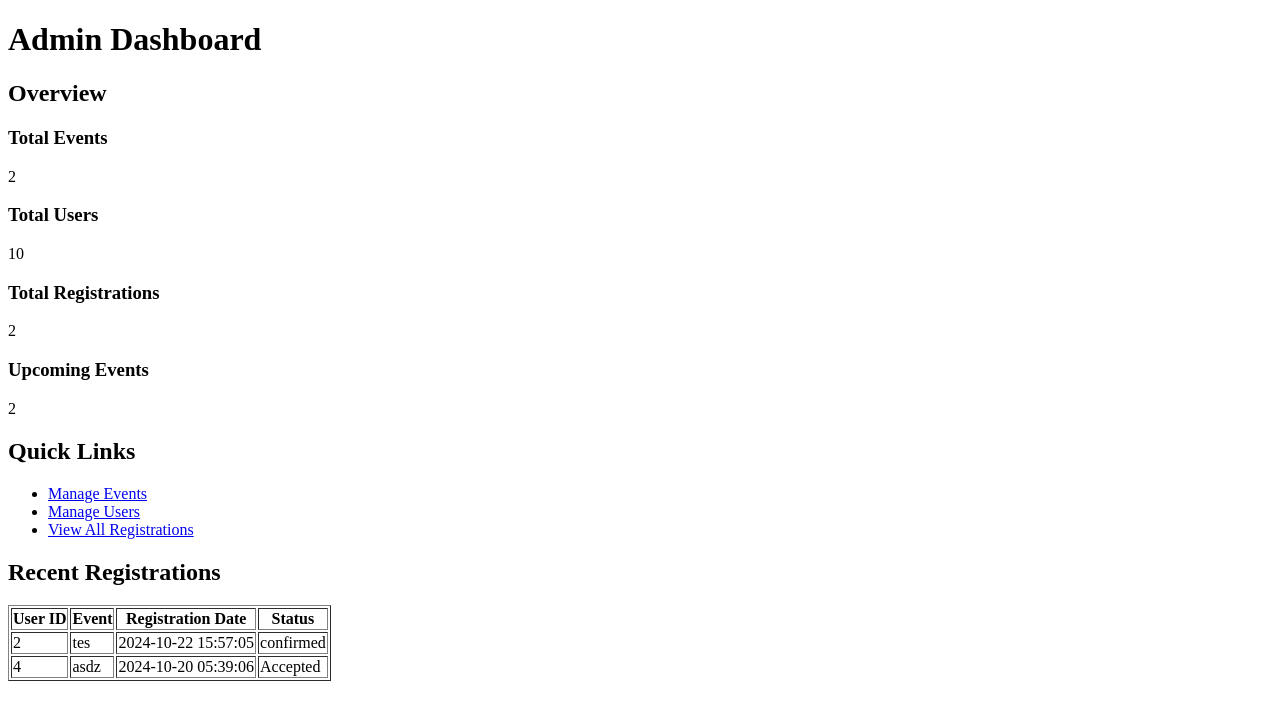
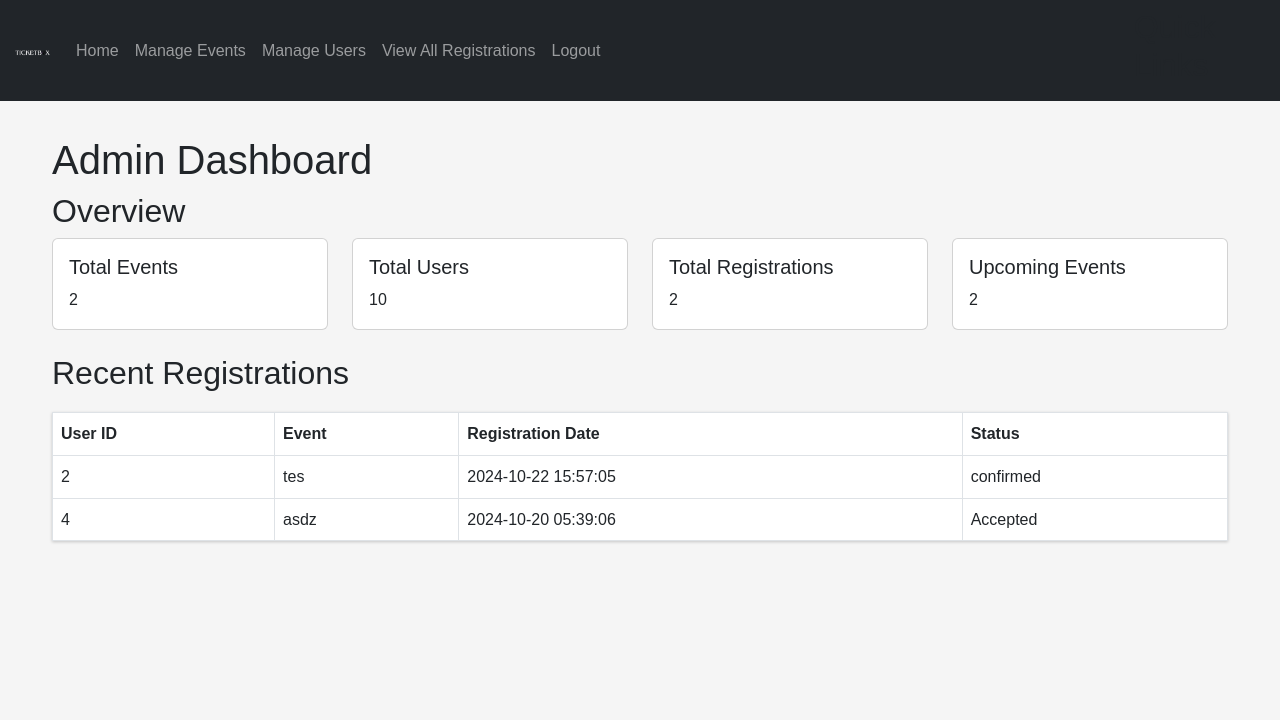
Before and after one commit to itzreiii/midExam-lecWebProg, a PHP site: page /uts/admin/dashboard.php in a window 1280 px wide. Shown: the top 720 px of the page. Run offline with PHP 8.4, Linux system fonts and the light colour scheme; a user stored in the database is signed in; data comes from the database, SQL or seed files in the repository.

Commit message:
ui admin

```diff
--- a/lec/admin/dashboard.php
+++ b/lec/admin/dashboard.php
@@ -25,58 +25,63 @@ $query = "SELECT r.*, e.name
           JOIN events e ON r.event_id = e.id
           ORDER BY r.registration_date DESC
           LIMIT 10;";
-
 $recent_registrations = $db->query($query)->fetchAll(PDO::FETCH_ASSOC);
 
-
+include_once '../includes/adminheader.php';  // Include the header/navbar
 ?>
 
-<!DOCTYPE html>
-<html>
-<head>
-    <title>Admin Dashboard</title>
-</head>
-<body>
+<div class="container mt-5 pt-5">
     <h1>Admin Dashboard</h1>
 
     <!-- Statistics -->
     <h2>Overview</h2>
-    <div class="stats">
-        <div>
-            <h3>Total Events</h3>
-            <p><?= $stats['total_events'] ?></p>
+    <div class="row">
+        <div class="col-md-3">
+            <div class="card">
+                <div class="card-body">
+                    <h5 class="card-title">Total Events</h5>
+                    <p class="card-text"><?= $stats['total_events'] ?></p>
                 </div>
-        <div>
-            <h3>Total Users</h3>
-            <p><?= $stats['total_users'] ?></p>
             </div>
-        <div>
-            <h3>Total Registrations</h3>
-            <p><?= $stats['total_registrations'] ?></p>
         </div>
-        <div>
-            <h3>Upcoming Events</h3>
-            <p><?= $stats['upcoming_events'] ?></p>
+        <div class="col-md-3">
+            <div class="card">
+                <div class="card-body">
+                    <h5 class="card-title">Total Users</h5>
+                    <p class="card-text"><?= $stats['total_users'] ?></p>
+                </div>
+            </div>
+        </div>
+        <div class="col-md-3">
+            <div class="card">
+                <div class="card-body">
+                    <h5 class="card-title">Total Registrations</h5>
+                    <p class="card-text"><?= $stats['total_registrations'] ?></p>
+                </div>
+            </div>
+        </div>
+        <div class="col-md-3">
+            <div class="card">
+                <div class="card-body">
+                    <h5 class="card-title">Upcoming Events</h5>
+                    <p class="card-text"><?= $stats['upcoming_events'] ?></p>
+                </div>
+            </div>
         </div>
     </div>
 
-    <!-- Quick Links -->
-    <h2>Quick Links</h2>
-    <ul>
-        <li><a href="event-management.php">Manage Events</a></li>
-        <li><a href="user-management.php">Manage Users</a></li>
-        <li><a href="registrations.php">View All Registrations</a></li>
-    </ul>
-
     <!-- Recent Registrations -->
-    <h2>Recent Registrations</h2>
-    <table border="1">
+    <h2 class="mt-4">Recent Registrations</h2>
+    <table class="table table-bordered">
+        <thead>
             <tr>
                 <th>User ID</th>
                 <th>Event</th>
                 <th>Registration Date</th>
                 <th>Status</th>
             </tr>
+        </thead>
+        <tbody>
             <?php foreach ($recent_registrations as $reg): ?>
             <tr>
                 <td><?= htmlspecialchars($reg['user_id']) ?></td>
@@ -85,6 +90,12 @@ $recent_registrations = $db->query($query)->fetchAll(PDO::FETCH_ASSOC);
                 <td><?= $reg['status'] ?></td>
             </tr>
             <?php endforeach; ?>
+        </tbody>
     </table>
+</div>
+
+<script src="https://code.jquery.com/jquery-3.5.1.slim.min.js"></script>
+<script src="https://cdn.jsdelivr.net/npm/@popperjs/core@2.9.1/dist/umd/popper.min.js"></script>
+<script src="https://stackpath.bootstrapcdn.com/bootstrap/4.5.2/js/bootstrap.min.js"></script>
 </body>
 </html>
--- a/lec/admin/event-management.php
+++ b/lec/admin/event-management.php
@@ -81,6 +81,8 @@ if ($_SERVER['REQUEST_METHOD'] == 'POST') {
 $query = "SELECT * FROM events ORDER BY date DESC";
 $stmt = $db->query($query);
 $events = $stmt->fetchAll(PDO::FETCH_ASSOC);
+
+include_once '../includes/adminheader.php';  // Include the header/navbar
 ?>
 
 <!DOCTYPE html>
--- a/lec/admin/registrations.php
+++ b/lec/admin/registrations.php
@@ -14,6 +14,8 @@ $query = "SELECT r.id AS registration_id, r.registration_date, r.status,
           JOIN events e ON r.event_id = e.id
           ORDER BY r.registration_date DESC";
 $registrations = $db->query($query)->fetchAll(PDO::FETCH_ASSOC);
+
+include_once '../includes/adminheader.php';  // Include the header/navbar
 ?>
 
 <!DOCTYPE html>
--- a/lec/admin/user-management.php
+++ b/lec/admin/user-management.php
@@ -8,6 +8,8 @@ $db = $database->getConnection();
 // Fetch all users
 $query = "SELECT id, name, email, role, created_at FROM users ORDER BY created_at ASC";
 $users = $db->query($query)->fetchAll(PDO::FETCH_ASSOC);
+
+include_once '../includes/adminheader.php';  // Include the header/navbar
 ?>
 
 <!DOCTYPE html>
--- /dev/null
+++ b/lec/includes/adminheader.php
@@ -0,0 +1,50 @@
+<?php
+// includes/header.php
+include_once '../includes/functions.php';
+session_start();
+?>
+<!DOCTYPE html>
+<html lang="en">
+<head>
+    <meta charset="UTF-8">
+    <meta name="viewport" content="width=device-width, initial-scale=1.0">
+    <title>Admin Dashboard</title>
+    <link href="https://cdn.jsdelivr.net/npm/bootstrap@5.3.0/dist/css/bootstrap.min.css" rel="stylesheet">
+    <link rel="stylesheet" href="/assets/css/style.css">
+</head>
+<body>
+<nav class="navbar navbar-expand-lg navbar-dark bg-dark fixed-top">
+    <div class="container">
+        <a class="navbar-brand p-0" href="#">
+            <img src="/assets/images/ticket.png" alt="Logo" class="img-fluid" style="max-height: 40px;">
+        </a>
+        <button class="navbar-toggler" type="button" data-bs-toggle="collapse" data-bs-target="#navbarNav">
+            <span class="navbar-toggler-icon"></span>
+        </button>
+        <div class="collapse navbar-collapse" id="navbarNav">
+            <ul class="navbar-nav me-auto">
+                <li class="nav-item">
+                    <a class="nav-link" href="dashboard.php">Home</a>
+                </li>
+                <?php if (is_logged_in() && is_admin()): ?>
+                    <li class="nav-item">
+                        <a class="nav-link" href="event-management.php">Manage Events</a>
+                    </li>
+                    <li class="nav-item">
+                        <a class="nav-link" href="user-management.php">Manage Users</a>
+                    </li>
+                    <li class="nav-item">
+                        <a class="nav-link" href="registrations.php">View All Registrations</a>
+                    </li>
+                    <li class="nav-item">
+                        <a class="nav-link" href="../logout.php">Logout</a>
+                    </li>
+                <?php else: ?>
+                    <li class="nav-item">
+                        <a class="nav-link" href="../login.php">Login</a>
+                    </li>
+                <?php endif; ?>
+            </ul>
+        </div>
+    </div> <h2>Quick Links</h2>
+</nav>
```
Lines whose indentation alone changed are shown as unchanged.
